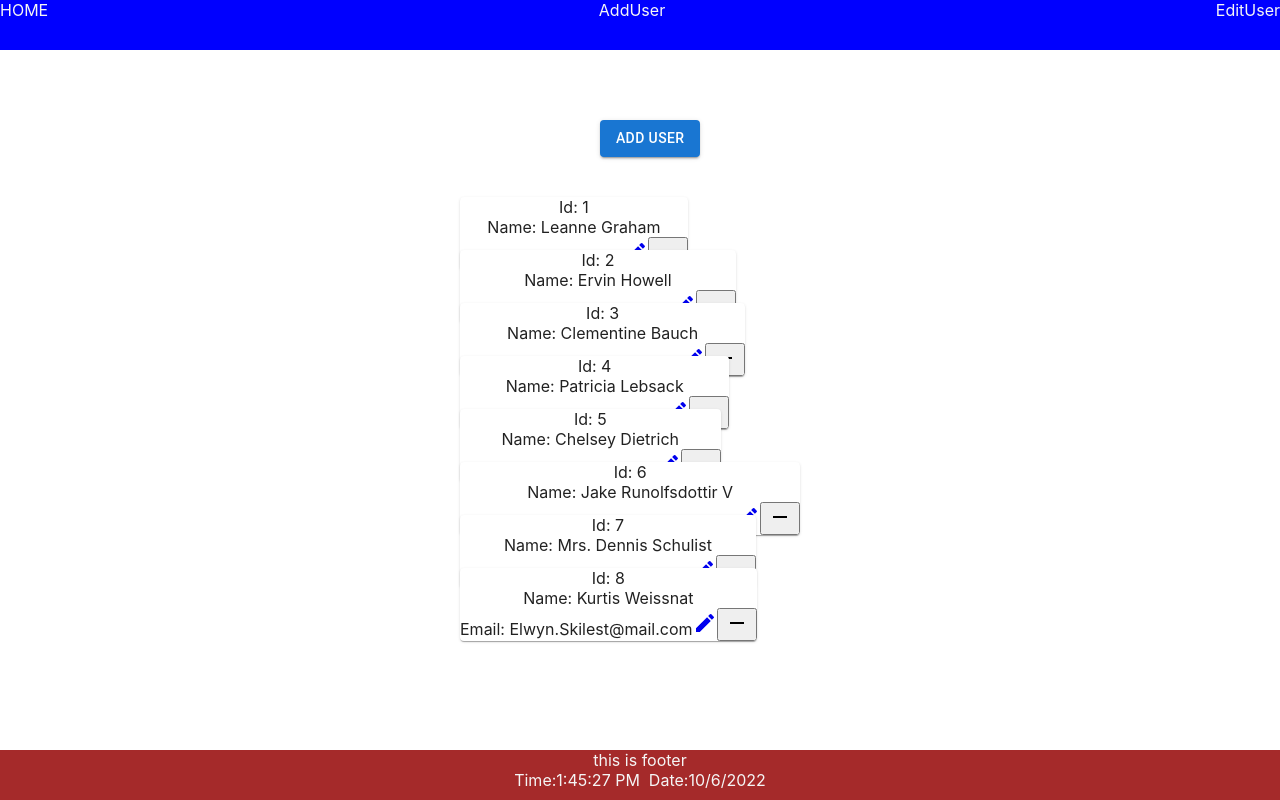
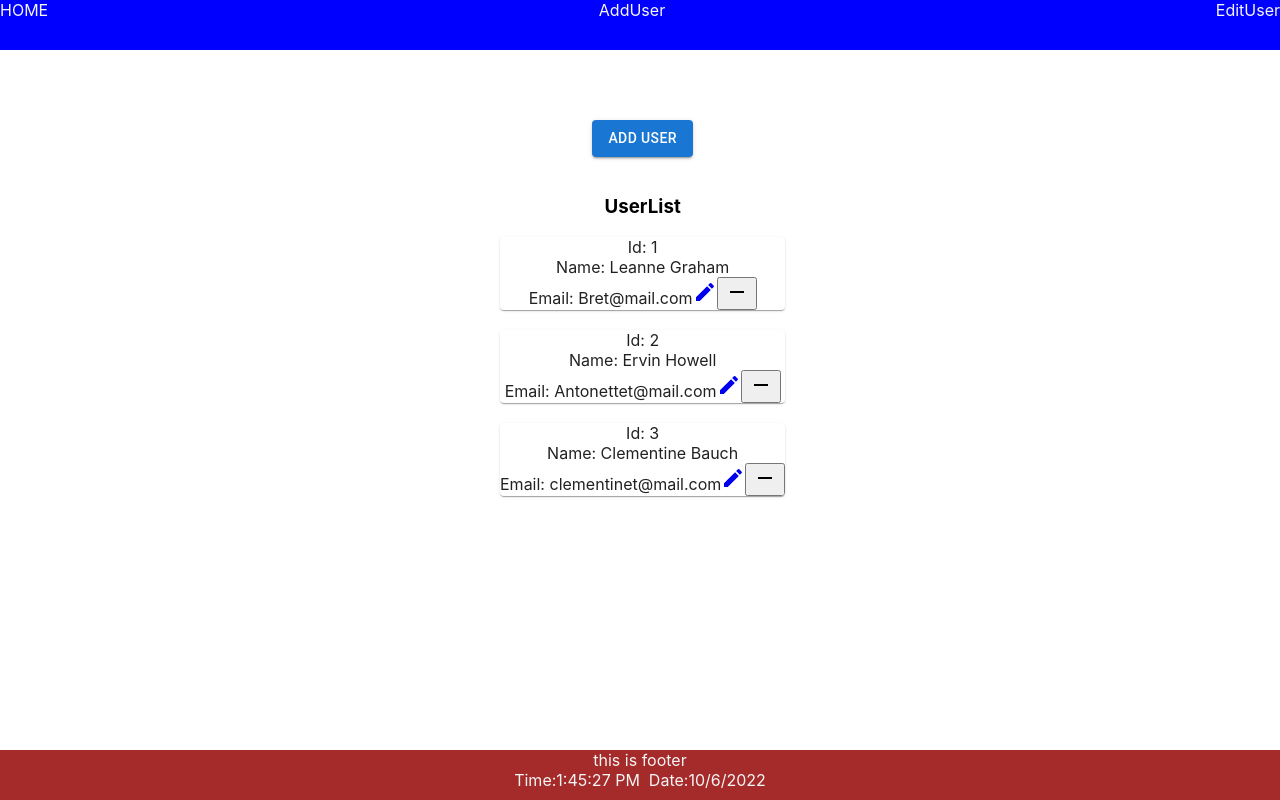
Before and after one commit to PoojaVeera/my-app, a React (Create React App) app: page / in a window 1280 px wide. Built offline with nearby package versions, Linux system fonts and the light colour scheme.

Commit message:
modified:   src/Components/UserList.js 	modified:   src/Fakedata.js 	modified:   src/Pages/AddUser.js

```diff
--- a/src/Components/UserList.js
+++ b/src/Components/UserList.js
@@ -7,7 +7,6 @@ import { useSelector, useDispatch } from "react-redux";
 
 // import { v4 as uuid } from "uuid";
 import { deleteUser } from "../UserSlice";
-import { Grid } from "@mui/material";
 export const UserList = () => {
   const users = useSelector((store) => store.users.value);
   const dispatch = useDispatch();
@@ -19,7 +18,6 @@ export const UserList = () => {
       {users.map((user) => {
         return (
           <div>
-            <Grid container spacing={5}>
             <li
               style={{
                 listStyleType: "none",
@@ -48,7 +46,6 @@ export const UserList = () => {
               </Card>
               <br></br>
             </li>
-            </Grid>
           </div>
         );
       })}
--- a/src/Fakedata.js
+++ b/src/Fakedata.js
@@ -14,29 +14,29 @@ export const UsersData = [
     name: "Clementine Bauch",
     mail: "clementinet@mail.com",
   },
-  {
-    id: 4,
-    name: "Patricia Lebsack",
-    mail: "Kariannet@mail.com",
-  },
-  {
-    id: 5,
-    name: "Chelsey Dietrich",
-    mail: "Kamrent@mail.com",
-  },
-  {
-    id: 6,
-    name: "Jake Runolfsdottir V",
-    mail: "Leopoldo_Corkeryt@mail.com",
-  },
-  {
-    id: 7,
-    name: "Mrs. Dennis Schulist",
-    mail: "Karley_Dacht@mail.com",
-  },
-  {
-    id: 8,
-    name: "Kurtis Weissnat",
-    mail: "Elwyn.Skilest@mail.com",
-  },
+  // {
+  //   id: 4,
+  //   name: "Patricia Lebsack",
+  //   mail: "Kariannet@mail.com",
+  // },
+  // {
+  //   id: 5,
+  //   name: "Chelsey Dietrich",
+  //   mail: "Kamrent@mail.com",
+  // },
+  // {
+  //   id: 6,
+  //   name: "Jake Runolfsdottir V",
+  //   mail: "Leopoldo_Corkeryt@mail.com",
+  // },
+  // {
+  //   id: 7,
+  //   name: "Mrs. Dennis Schulist",
+  //   mail: "Karley_Dacht@mail.com",
+  // },
+  // {
+  //   id: 8,
+  //   name: "Kurtis Weissnat",
+  //   mail: "Elwyn.Skilest@mail.com",
+  // },
 ];
--- a/src/Pages/AddUser.js
+++ b/src/Pages/AddUser.js
@@ -2,7 +2,7 @@ import React, { useState } from "react";
 import { useDispatch, useSelector } from "react-redux";
 import { useNavigate } from "react-router-dom";
 import { addUser } from "../UserSlice";
-import { UserList } from "../Components/UserList";
+import "../Fakedata";
 // import { v4 as uuid } from "uuid";
 export const AddUser = () => {
   const dispatch = useDispatch();
@@ -11,16 +11,17 @@ export const AddUser = () => {
   const [name, setName] = useState("");
   const [mail, setMail] = useState("");
 
-  const handleAdd = (e) => {
-    dispatch(
-      addUser({
-        id: userList[userList.length - 1].id + 1,
-        name,
-        mail,
-      })
-    );
-    navigate("/");
-  };
+  // const handleAdd = (event) => {
+  //   dispatch(
+  //     addUser({
+  //       id: userList[userList.length - 1].id + 1,
+  //       name,
+  //       mail,
+  //     })
+  //   );
+  //   console.log("data");
+  //   navigate("/");
+  // };
   return (
     <div>
       <h2> Add details</h2>
@@ -28,22 +29,30 @@ export const AddUser = () => {
       <input
         type="text"
         // value={values.name}
-        required
-        onChange={(event) => {
-          setName(event.target.value);
+        // required
+        onChange={(e) => {
+          setName(e.target.value);
         }}
       ></input>
       <br></br>
       <label>Email:</label>&nbsp;&nbsp;
       <input
         type="email"
-        required
-        onChange={(event) => {
-          setMail(event.target.value);
+        // required
+        onChange={(e) => {
+          setMail(e.target.value);
         }}
       ></input>
       <br></br>
-      <button onClick={handleAdd}>submit</button>
+      <button
+        onClick={() => {
+          dispatch(
+            addUser({ id: userList[userList.length - 1].id + 1, name, mail })
+          );
+        }}
+      >
+        submit
+      </button>
     </div>
   );
 };
```
Lines whose indentation alone changed are shown as unchanged.
